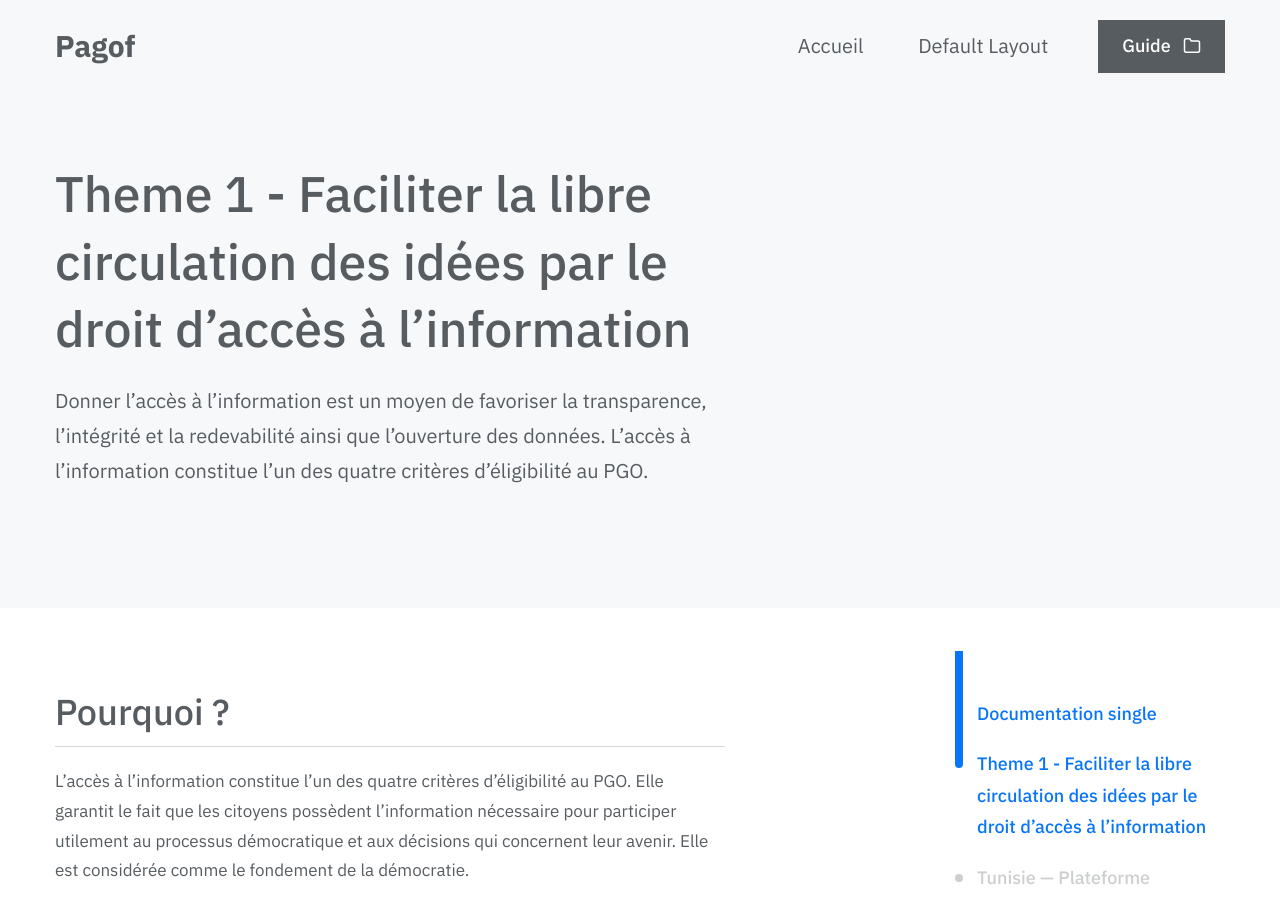
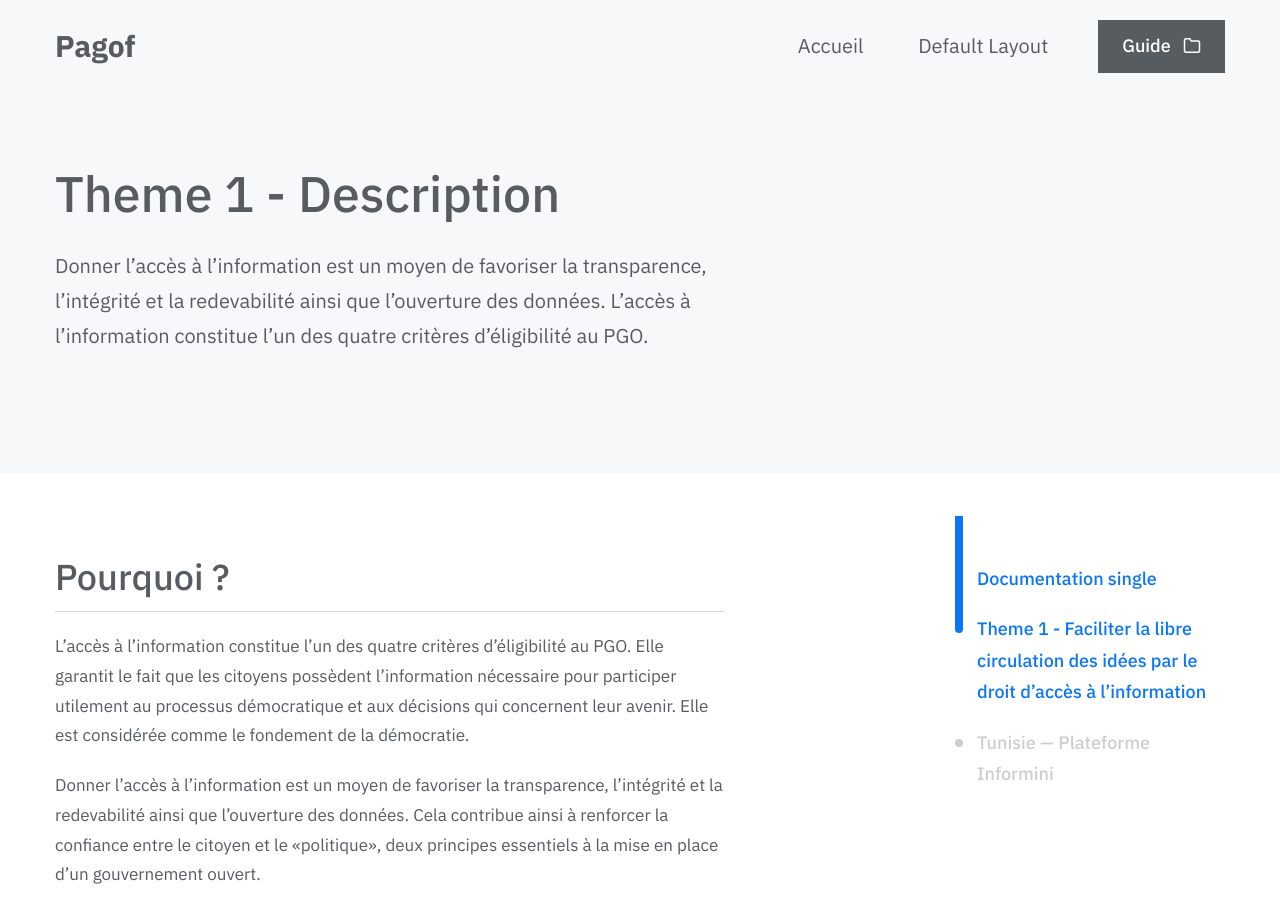
Before and after one commit to cecilaki/guide, a Jekyll site: the page built from _documentation/droit-acces-information.md, in a window 1280 px wide and 900 px high. Built offline with Jekyll 4.4.1, drawn with Linux system fonts in a browser that asks for light colours; some web fonts are replaced.

Commit message:
Update droit-acces-information.md

```diff
--- a/_documentation/droit-acces-information.md
+++ b/_documentation/droit-acces-information.md
@@ -7,7 +7,7 @@
 
 # Hero section
 hero:
-    title: Theme 1 - Faciliter la libre circulation des idées par le droit d’accès à l’information
+    title: Theme 1 - Description
     text: Donner l’accès à l’information est un moyen de favoriser la transparence, l’intégrité et la redevabilité ainsi que l’ouverture des données. L’accès à l’information constitue l’un des quatre critères d’éligibilité au PGO.
 
 ---
```
